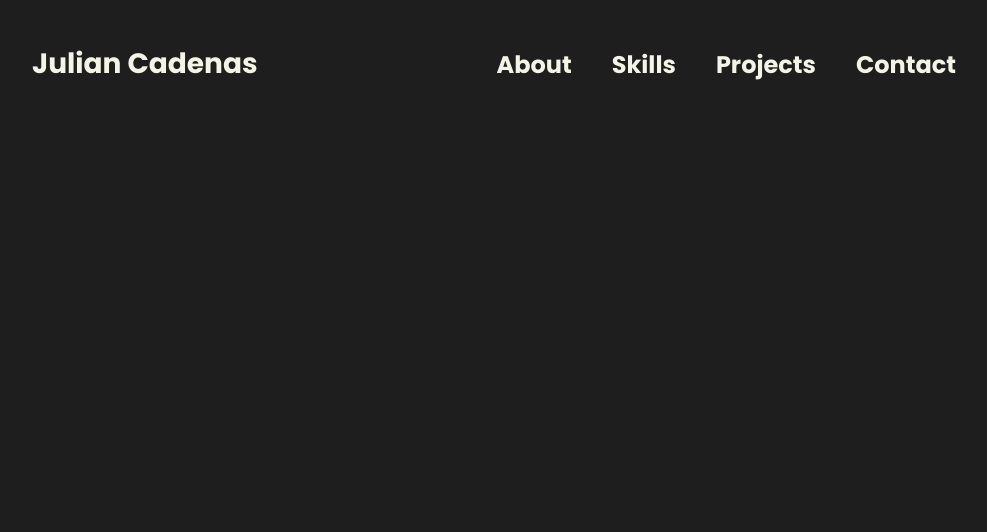
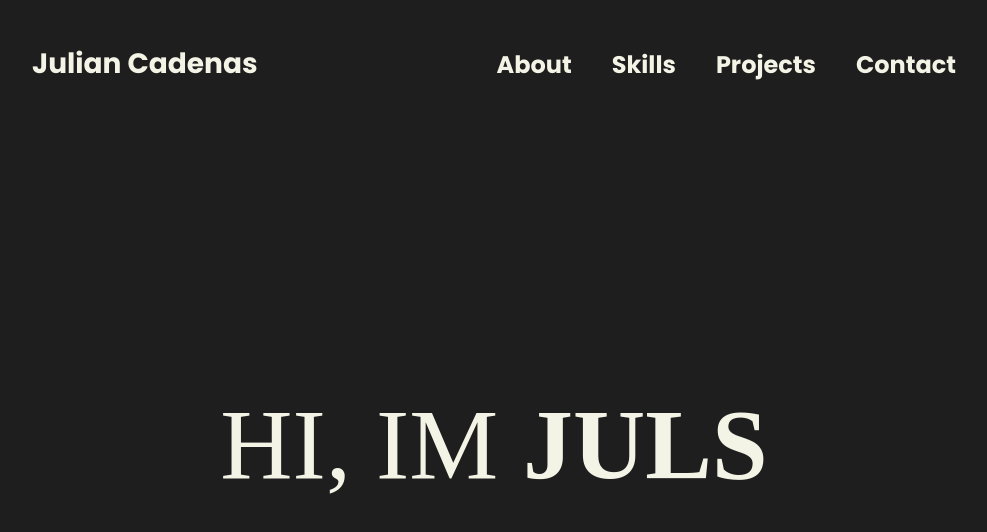
Before and after one commit to julsCadenas/my-portfolio, a React (Create React App) app: page / in a window 1280 px wide. Shown: the top 532 px of the page, without its empty margins (146-1133 px from the left). Built offline with nearby package versions, Linux system fonts and the light colour scheme; the HTML template or start-up script is replaced by a standard one.

Commit message:
added first page and animations

```diff
--- a/src/App.js
+++ b/src/App.js
@@ -1,10 +1,12 @@
 import '../src/styles/App.css';
 import Header from './components/header'
+import Juls from './components/juls'
 
 function App() {
   return (
     <>
       <Header />
+      <Juls />
     </>
   );
 }
--- /dev/null
+++ b/src/components/juls.jsx
@@ -0,0 +1,39 @@
+import React, { useEffect, useState } from 'react';
+
+const Juls = () => {
+    const [displayHiImText, setDisplayHiImText] = useState('');
+    const [displayJulsText, setDisplayJulsText] = useState('');
+    const originalHiImText = "HI, IM ";
+    const originalJulsText = "JULS";
+
+    useEffect(() => {
+        let hiImIndex = 0;
+        let julsIndex = 0;
+
+        const intervalId = setInterval(() => {
+            if (hiImIndex <= originalHiImText.length) {
+                setDisplayHiImText(originalHiImText.substring(0, hiImIndex));
+                hiImIndex++;
+            }
+
+            if (hiImIndex > originalHiImText.length && julsIndex <= originalJulsText.length) {
+                setDisplayJulsText(originalJulsText.substring(0, julsIndex));
+                julsIndex++;
+            }
+
+            if (hiImIndex > originalHiImText.length && julsIndex > originalJulsText.length) {
+                clearInterval(intervalId);
+            }
+        }, 100);
+
+        return () => clearInterval(intervalId);
+    }, []);
+
+    return (
+        <div className="hicontainer">
+            <p data-text-value="HI, IM JULS">{displayHiImText}<strong>{displayJulsText}</strong></p>
+        </div>
+    );
+}
+
+export default Juls;
--- a/src/styles/App.css
+++ b/src/styles/App.css
@@ -89,3 +89,25 @@ header {
     margin-right: 10px;
   }
 }
+
+/* END OF NAVBAR CSS */
+
+
+/* HI IM JULS CSS */
+
+.hicontainer {
+  display: flex;
+  justify-content: center;
+  align-items: center;
+  margin-top: 200px;
+}
+
+.hicontainer p {
+  color:#F3F4E5;
+  font-size: 100px;
+}
+
+.hicontainer span {
+  color:#F3F4E5;
+  font-size: 100px;
+}
```
